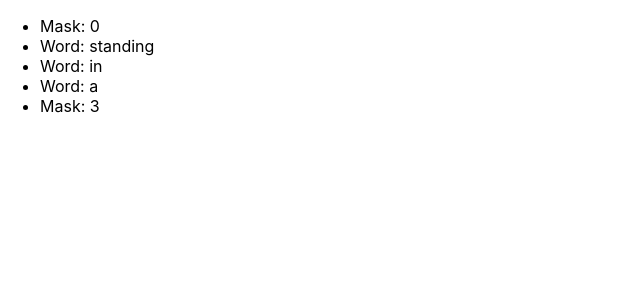
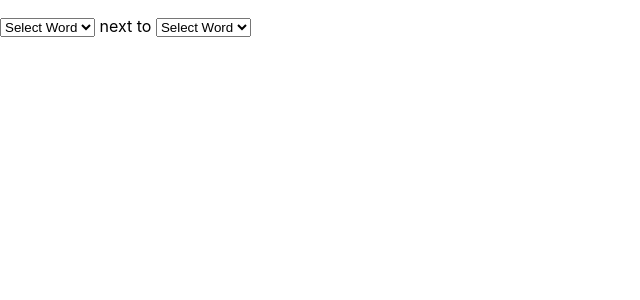
Before and after one commit to jakesamuellawrence/Learn-In-Your-Dreams, a React (Create React App) app: page / in a window 1280 px wide. Shown: the top 300 px of the page, without its empty margins (0-640 px from the left). Built offline with nearby package versions, Linux system fonts and the light colour scheme.

Commit message:
Show dropdowns for template masks  - Refactor fragments to be able to be a Mask

```diff
--- a/src/App.tsx
+++ b/src/App.tsx
@@ -1,17 +1,15 @@
-import React from 'react';
-import logo from './logo.svg';
 import './App.css';
-import Hello from './components/examples/hello/Hello';
-import HelloClass from './components/examples/hello/HelloClass';
-import HelloState from './components/examples/hello/HelloState';
-import HelloMultiple from './components/examples/hello/HelloMultiple';
-import Clock from './components/examples/withHooks/Clock';
-import LoadData from './components/examples/withHooks/LoadData';
-import Template from './data_models/Template';
 import FillBlanks from './components/FillBlanks';
+import Mask from './data_models/Mask';
+import ConstructTemplate from './data_models/Template';
 
 function App() {
-  let template = Template("[NOUN] standing in a [PLACE]");
+  let template = ConstructTemplate("[NOUN] next to [PLACE]");
+  (template.fragments[0] as Mask).setOptions(["horse", "apple"]);
+  (template.fragments[0] as Mask).setActual("horse");
+  (template.fragments[3] as Mask).setOptions(["field", "kitchen"]);
+  (template.fragments[3] as Mask).setActual("field");
+
   return (
     <div className='container'>
       <FillBlanks template={template} />
--- /dev/null
+++ b/src/components/Dropdown.tsx
@@ -0,0 +1,32 @@
+import React, { SyntheticEvent } from "react";
+
+export interface Props {
+    options: string[];
+    onChange: (selectedValue: string) => void;
+}
+
+function Dropdown({options, onChange}: Props) {
+    const defaultVal = "Select Word";
+
+    let [value, setValue] = React.useState<string | null>(null);
+
+    return(
+        <select onChange={(e) => {
+            setValue(e.target.value);
+            onChange(e.target.value);
+        }}>
+            <option selected={value == defaultVal ? true : false}
+                    value={defaultVal}>
+                {defaultVal}
+            </option>
+            {options.map((option) => (
+                <option value={option}
+                        selected={value == option ? true : false}>
+                    {option}
+                </option>
+            ))}
+        </select>
+    )
+}
+
+export default Dropdown;
--- a/src/components/FillBlanks.tsx
+++ b/src/components/FillBlanks.tsx
@@ -1,20 +1,21 @@
+import Mask from "../data_models/Mask";
 import { MaskType } from "../data_models/MaskType";
 import { Template } from "../data_models/Template";
+import Dropdown from "./Dropdown";
 
 export interface Props {
     template: Template;
 }
 
 function FillBlanks({template} : Props) {
-    let fragmentDisplays = template.fragments.map((fragment) => {
-        if (Object.values(MaskType).includes(fragment)) {
-            return <li>Mask: {fragment}</li>
-        } else return <li>Word: {fragment}</li>
-    });
     return(
-        <ul>
-            {fragmentDisplays}
-        </ul>
+        <p>
+            {template.fragments.map((fragment) => {
+                if (fragment instanceof Mask && fragment.options != null) {
+                    return <Dropdown options={fragment.options} onChange={(value) => {}} />
+                } else return <span> {fragment as string} </span>;
+            })}
+        </p>
     )
 }
 
--- /dev/null
+++ b/src/data_models/Mask.ts
@@ -0,0 +1,19 @@
+import { MaskType } from "./MaskType";
+
+export default class Mask {
+    maskType: MaskType | undefined;
+    options: string[] | null = null;
+    actual: string | null = null;
+
+    constructor(maskType: MaskType) {
+        this.maskType = maskType;
+    }
+
+    setOptions(options: string[]) {
+        this.options = options;
+    }
+
+    setActual(actual: string) {
+        this.actual = actual;
+    }
+}
--- a/src/data_models/MaskType.ts
+++ b/src/data_models/MaskType.ts
@@ -1,6 +1,12 @@
+import { fragment } from "./Template";
+
 export enum MaskType {
     NOUN,
     ADJECTIVE,
     EMOTION,
     PLACE
 }
+
+// export function isMaskType(fragment: fragment) {
+//     return Object.values(MaskType).includes(fragment);
+// }
--- a/src/data_models/Template.ts
+++ b/src/data_models/Template.ts
@@ -1,26 +1,25 @@
+import Mask from "./Mask";
 import { MaskType } from "./MaskType";
 
 // use `[MASKED]` for masked words
 
-export type fragment = string | MaskType;
+export type fragment = string | Mask;
 
 export interface Template {
     fragments: fragment[]
 }
 
-function Template(toParse: string) {
+function ConstructTemplate(toParse: string) {
     let words = toParse.split(" ");
     let fragments : fragment[] = words.map((word) => {
         if (word.startsWith("[")) {
-            let type = word.slice(1, word.length-1)
-            console.log(type);
-            return MaskType[type as keyof typeof MaskType];
+            let typeWord = word.slice(1, word.length-1);
+            let type = MaskType[typeWord as keyof typeof MaskType];
+            return new Mask(type);
         } else return word
     });
-
-    console.log(fragments);
 
     return {fragments: fragments}
 }
 
-export default Template;
+export default ConstructTemplate;
```
